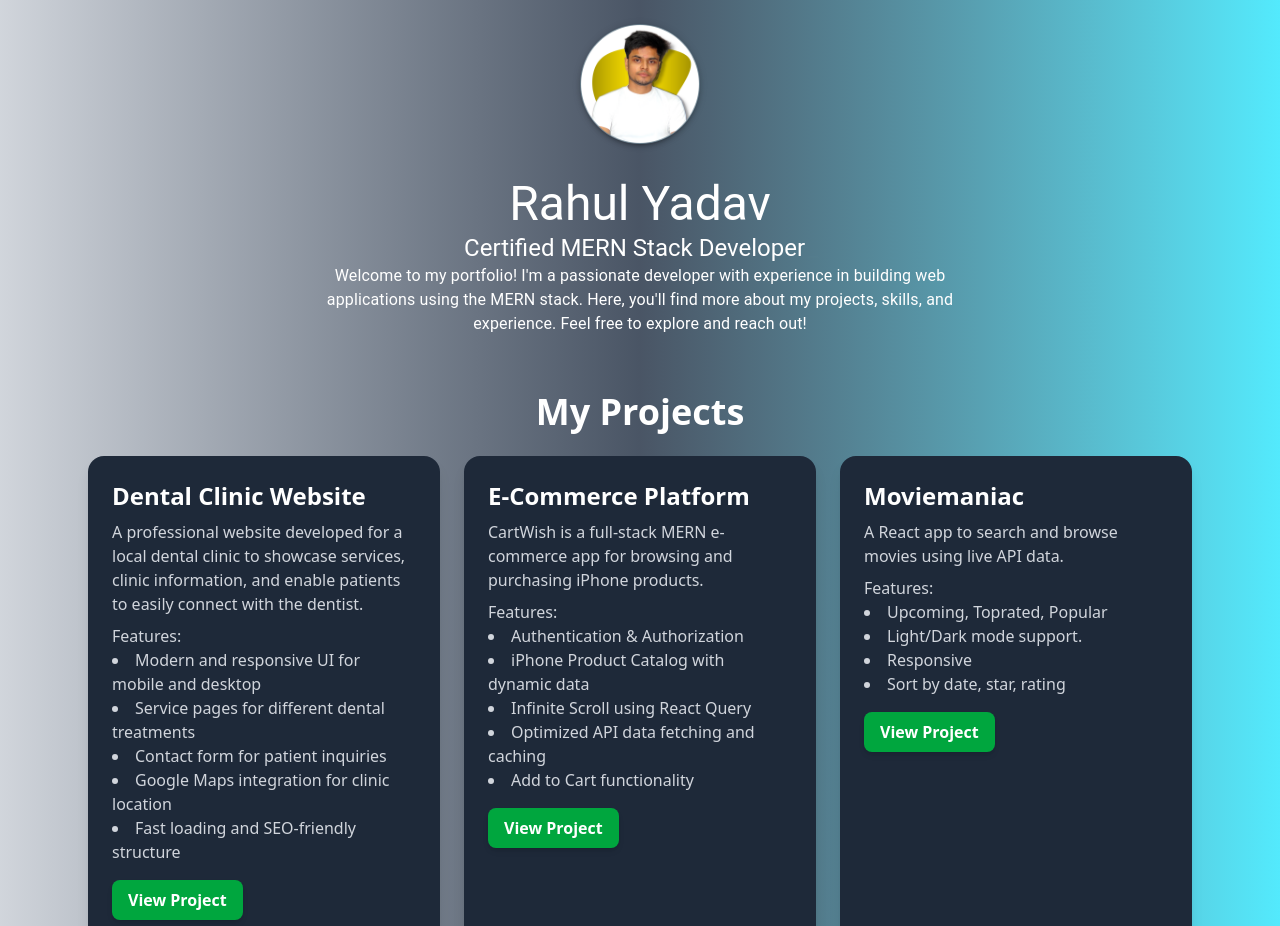
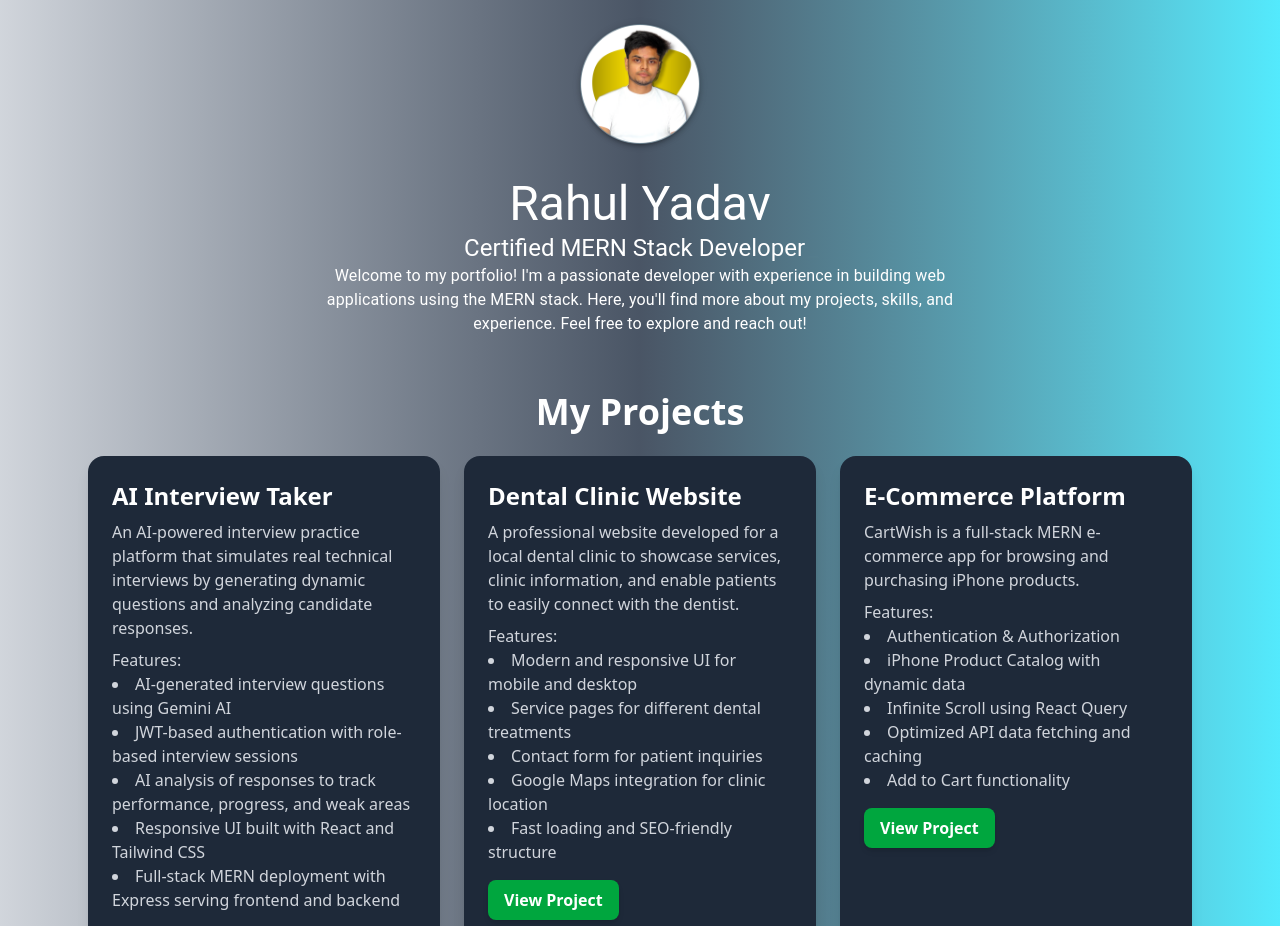
Before and after one commit to Liorhx/portfolio, a React (Vite) app in the folder portfolio/: page / in a window 1280 px wide. Shown: the top 926 px of the page. Built offline with nearby package versions, Linux system fonts and the light colour scheme.

Commit message:
Add new project: AI Interview Taker with detailed features and description

```diff
--- a/portfolio/src/components/Projects.jsx
+++ b/portfolio/src/components/Projects.jsx
@@ -3,6 +3,19 @@ import { motion } from "framer-motion"; // Import framer-motion
 import { useInView } from "react-intersection-observer"; // Intersection Observer
 
 const projects = [
+  {
+    name: "AI Interview Taker",
+    description:
+      "An AI-powered interview practice platform that simulates real technical interviews by generating dynamic questions and analyzing candidate responses.",
+    link: "https://aiinterviewpro-3g8d.onrender.com",
+    features: [
+      "AI-generated interview questions using Gemini AI",
+      "JWT-based authentication with role-based interview sessions",
+      "AI analysis of responses to track performance, progress, and weak areas",
+      "Responsive UI built with React and Tailwind CSS",
+      "Full-stack MERN deployment with Express serving frontend and backend",
+    ],
+  },
   {
     name: "Dental Clinic Website",
     description:
```
